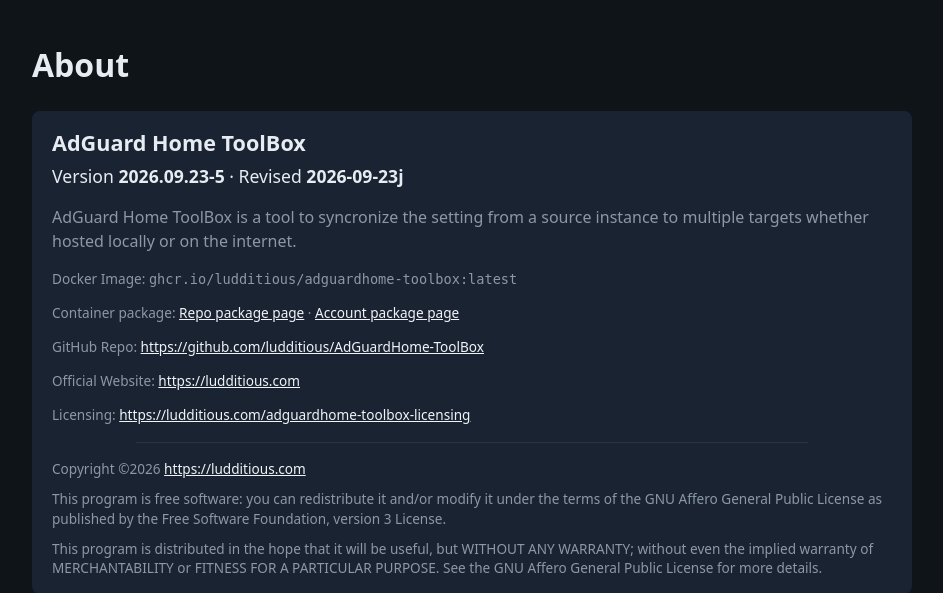
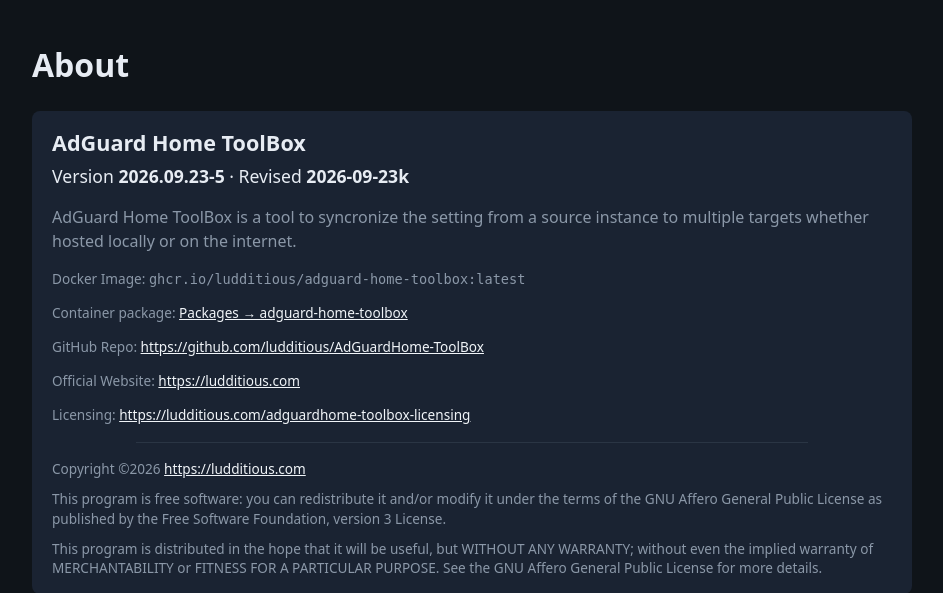
Before and after one commit to ludditious/AdGuardHome-ToolBox, a FastAPI app: page /about in a window 1280 px wide. Shown: the part 55-648 px from the top of the page, without its empty margins (168-1111 px from the left). Run offline with FastAPI, Linux system fonts and the light colour scheme; the visitor is signed in with stand-in values (Sample User, id 1).

Commit message:
Publish to new GHCR package adguard-home-toolbox for the new GitHub repo.

```diff
--- a/current-release.txt
+++ b/current-release.txt
@@ -7,5 +7,5 @@
 - About: licensing link and AGPL notice; official site https://ludditious.com
 
 Upgrade
-  docker pull ghcr.io/ludditious/adguardhome-toolbox:latest
+  docker pull ghcr.io/ludditious/adguard-home-toolbox:latest
 Then recreate the container with the same volumes and environment.
--- a/web/app/templates/about.html
+++ b/web/app/templates/about.html
@@ -14,9 +14,9 @@
 
   <p class="muted">AdGuard Home ToolBox is a tool to syncronize the setting from a source instance to multiple targets whether hosted locally or on the internet.</p>
 
-  <p class="muted small">Docker Image: <code>ghcr.io/ludditious/adguardhome-toolbox:latest</code></p>
+  <p class="muted small">Docker Image: <code>ghcr.io/ludditious/adguard-home-toolbox:latest</code></p>
 
-  <p class="muted small">Container package: <a href="https://github.com/ludditious/AdGuardHome-ToolBox/pkgs/container/adguardhome-toolbox">Repo package page</a> · <a href="https://github.com/users/ludditious/packages/container/package/adguardhome-toolbox">Account package page</a></p>
+  <p class="muted small">Container package: <a href="https://github.com/ludditious/AdGuardHome-ToolBox/pkgs/container/adguard-home-toolbox">Packages → adguard-home-toolbox</a></p>
 
   <p class="muted small">GitHub Repo: <a href="https://github.com/ludditious/AdGuardHome-ToolBox">https://github.com/ludditious/AdGuardHome-ToolBox</a></p>
 
--- a/web/app/templates/update.html
+++ b/web/app/templates/update.html
@@ -26,9 +26,9 @@
   <p class="muted small">Run on the Docker host. Edit the commands to match your container name, ports, volume, and environment.</p>
   <p class="notice notice-warn small">Example only — adjust <code>--name</code>, <code>-p</code>, <code>-v</code>, and any <code>-e</code> flags to match your current install.</p>
   <div class="cmd-copy-block">
-    <textarea readonly class="cmd-box" id="upgrade-cmd" rows="4">docker pull ghcr.io/ludditious/adguardhome-toolbox:latest
+    <textarea readonly class="cmd-box" id="upgrade-cmd" rows="4">docker pull ghcr.io/ludditious/adguard-home-toolbox:latest
 docker rm -f adguardhome-toolbox
-docker run -d --name adguardhome-toolbox -p 81:8080 -v adguardhome-toolbox:/data --restart unless-stopped ghcr.io/ludditious/adguardhome-toolbox:latest</textarea>
+docker run -d --name adguardhome-toolbox -p 81:8080 -v adguardhome-toolbox:/data --restart unless-stopped ghcr.io/ludditious/adguard-home-toolbox:latest</textarea>
     <button type="button" class="copy-cmd" data-target="upgrade-cmd">Copy</button>
   </div>
 </div>
--- a/web/app/update_checker.py
+++ b/web/app/update_checker.py
@@ -26,7 +26,7 @@
 
 from agsync.dns_resolve import DEFAULT_PUBLIC_DNS, resolve_hostname
 
-DOCKER_PULL_IMAGE = "ghcr.io/ludditious/adguardhome-toolbox:latest"
+DOCKER_PULL_IMAGE = "ghcr.io/ludditious/adguard-home-toolbox:latest"
 DEFAULT_RAW_BASE = "https://raw.githubusercontent.com/ludditious/AdGuardHome-ToolBox/main"
 FETCH_TIMEOUT = 12
 
--- a/web/app/version.py
+++ b/web/app/version.py
@@ -18,7 +18,7 @@
 from pathlib import Path
 
 APP_NAME = "AdGuard Home ToolBox"
-APP_REVISION = "2026-09-23j"
+APP_REVISION = "2026-09-23k"
 
 
 def read_bundled_version() -> str:
--- a/web/docker-compose.pull.yml
+++ b/web/docker-compose.pull.yml
@@ -2,11 +2,11 @@
 #
 #   docker compose -f web/docker-compose.pull.yml up -d
 #
-# Image: ghcr.io/ludditious/adguardhome-toolbox:latest
+# Image: ghcr.io/ludditious/adguard-home-toolbox:latest
 
 services:
   web:
-    image: ghcr.io/ludditious/adguardhome-toolbox:latest
+    image: ghcr.io/ludditious/adguard-home-toolbox:latest
     container_name: adguardhome-toolbox
     ports:
       - "8080:8080"
```
Also changed, not shown: .github/workflows/docker-publish.yml, web/README.md, 2 other files.
